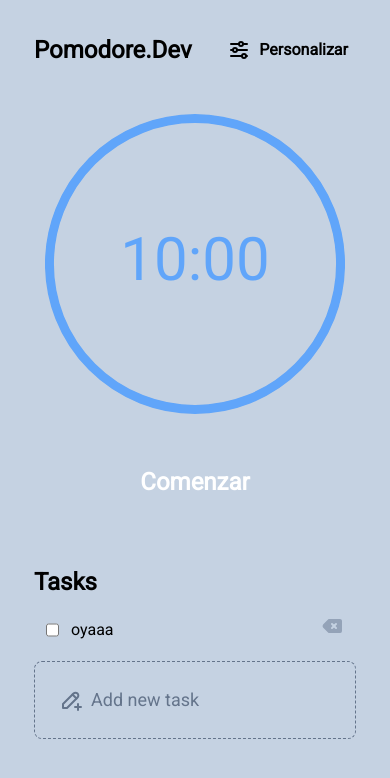
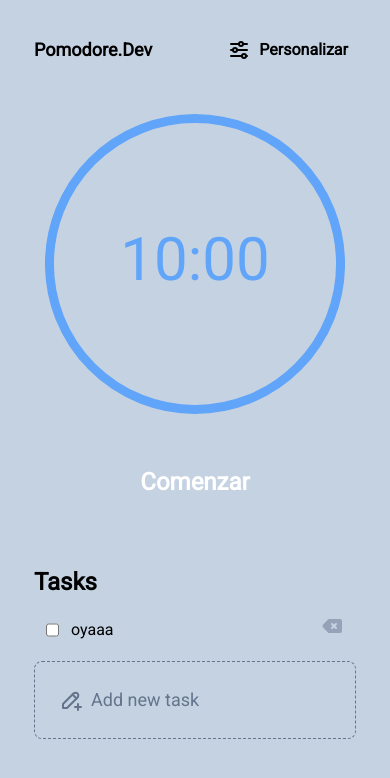
Before and after one commit to darckis28/pomodorodev, a React (Vite) app: page / in a window 390 px wide. Shown: the top 778 px of the page. Built offline with nearby package versions, Linux system fonts and the light colour scheme; what tw-neumorphism would draw is missing.

Commit message:
up: size title pomodoro.dev

```diff
--- a/src/components/Header.jsx
+++ b/src/components/Header.jsx
@@ -7,7 +7,7 @@ const Header = () => {
 
   return (
     <div className=" w-full py-4 px-5 flex justify-between items-center ">
-      <h1 className="font-extrabold text-2xl ">Pomodore.Dev</h1>
+      <h1 className="font-extrabold text-lg sm:text-2xl ">Pomodore.Dev</h1>
       <div className="relative">
         <button
           onClick={() => setShow(!show)}
--- a/src/components/Pomodoro.jsx
+++ b/src/components/Pomodoro.jsx
@@ -45,7 +45,6 @@ const Pomodoro = () => {
       if (leftSecondsTimer.current === 0) {
         return switchMode();
       }
-
       tick();
     }, 1000);
     return () => clearInterval(interval);
```
